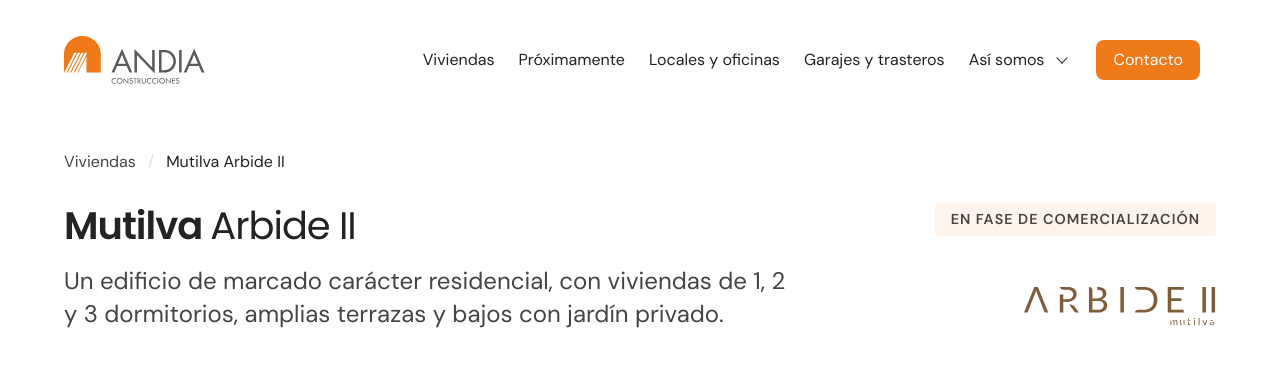
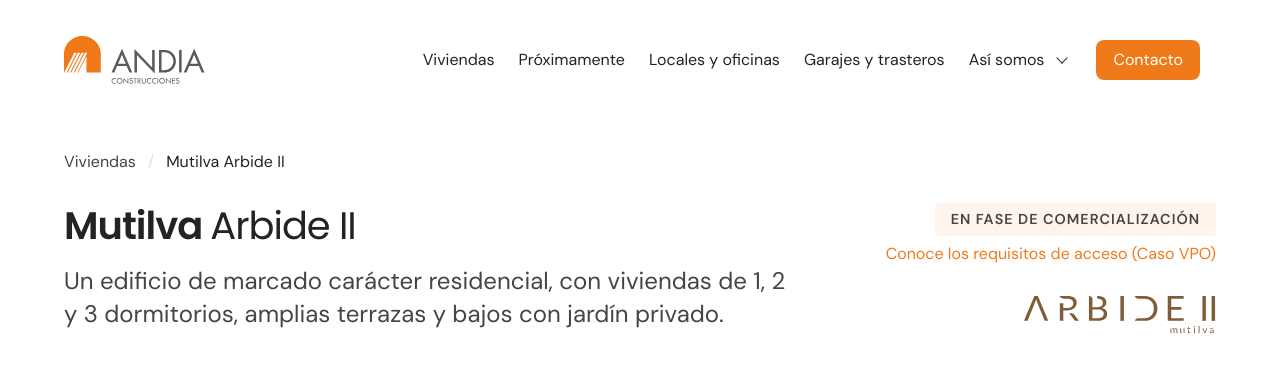
Before and after one commit to xabiangos-design/andia, a website: page vivienda.html in a window 1280 px wide. Shown: the top 373 px of the page. Drawn offline with nearby package versions, Linux system fonts and the light colour scheme.

Commit message:
casos vpo

```diff
--- a/scss/_components.scss
+++ b/scss/_components.scss
@@ -64,6 +64,12 @@
     font-size: $font-size-sm;
     display: inline-block;
     @include font-bold;
+}
+
+//Link aditional
+
+.link-ad{
+    margin-top: .5rem;
 }
 
 //Promo details
--- a/vivienda.html
+++ b/vivienda.html
@@ -97,6 +97,9 @@
                 <div class="column is-4-desktop is-12-tablet">
                     <div class="space-between-col is-flex-end">
                         <p class="tag">En fase de comercialización</p>
+                        <p class="link-ad">
+                          <a>Conoce los requisitos de acceso (Caso VPO)</a>
+                        </p>
                         <div class="logo-promo">
                             <img src="images/arbide.svg" alt="Mutilva Arbide II" width="216" height="45">
                         </div>
```
Also changed, not shown: css/custom.css.
